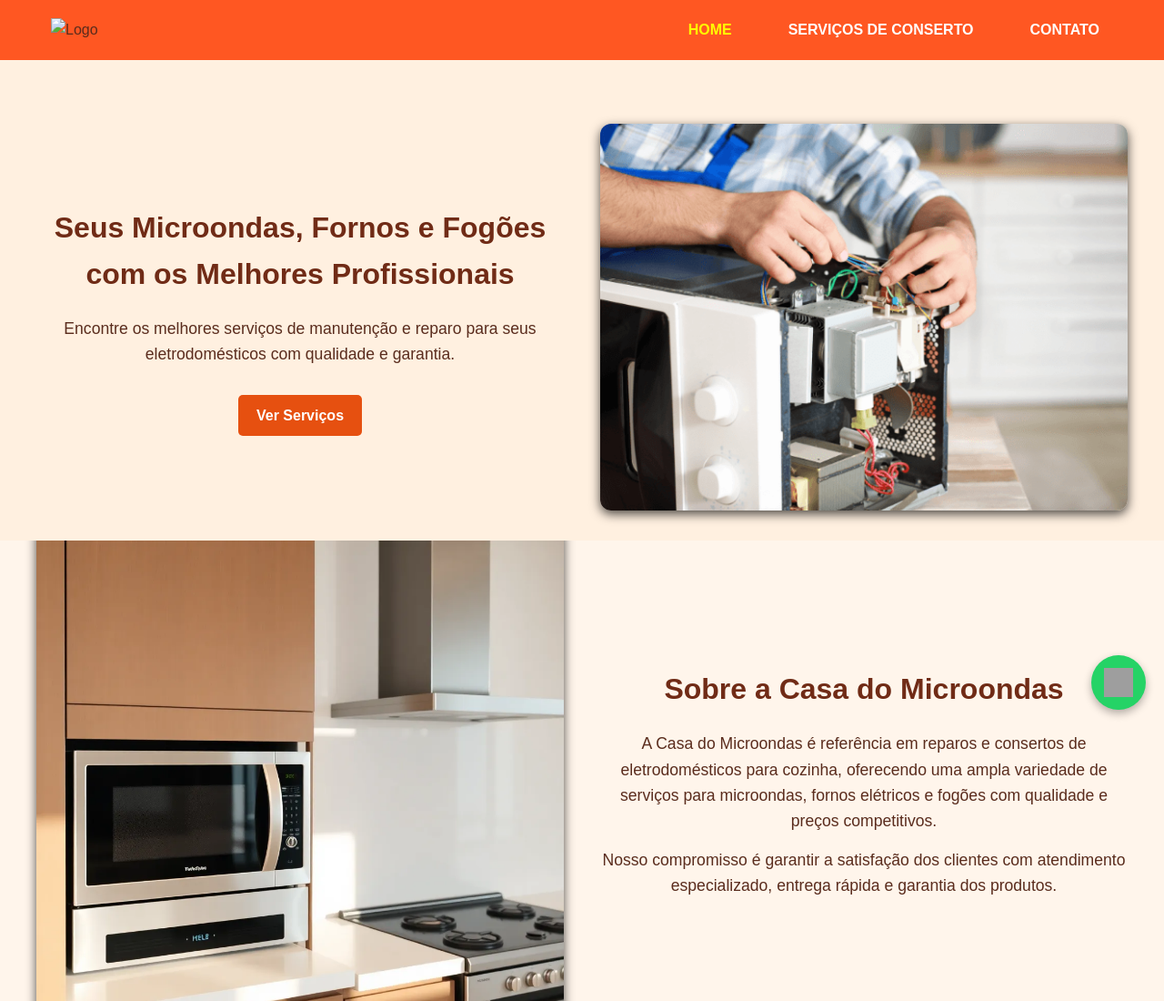
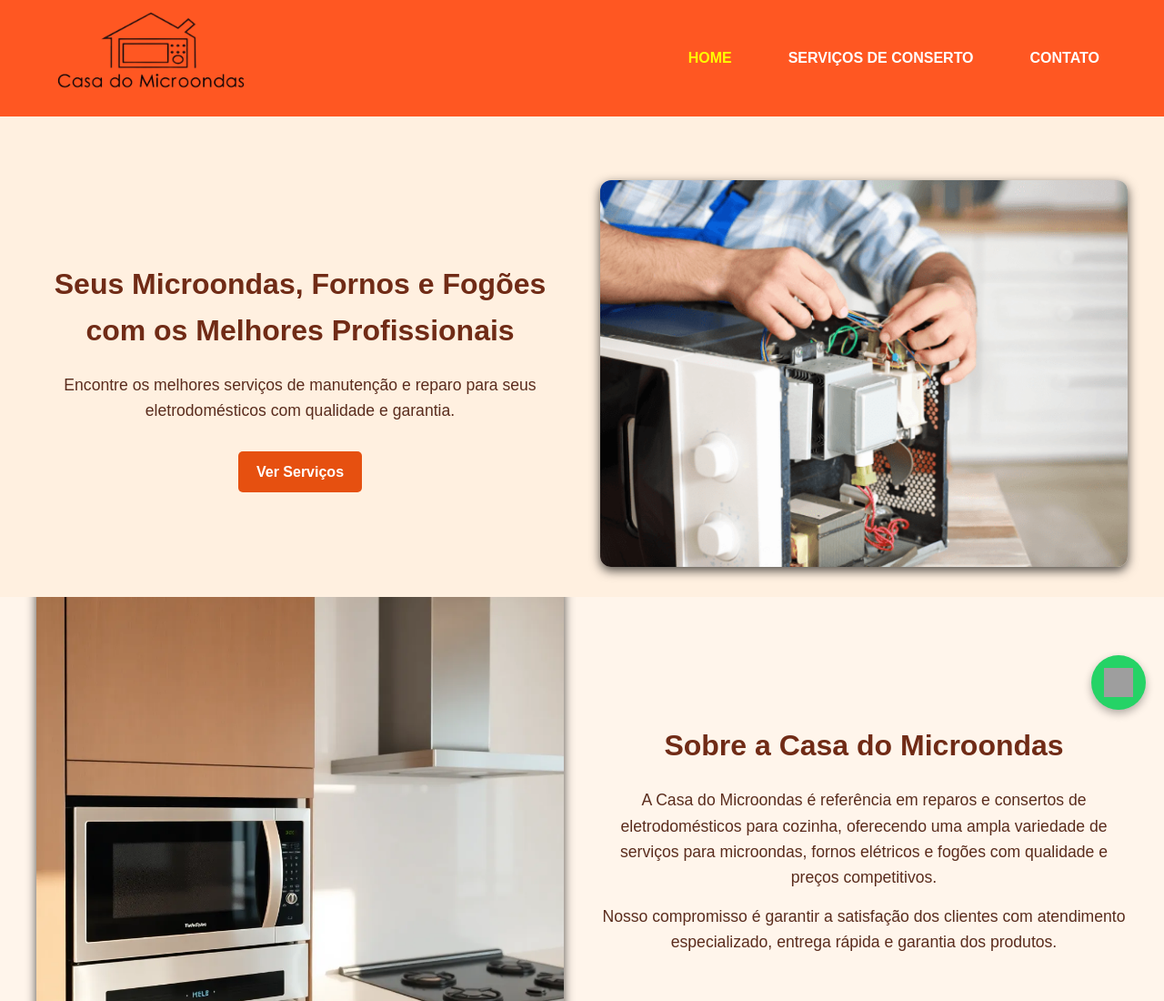
Before and after one commit to eduthecamper/casa-do-microondas, a plain HTML site: page index.html in a window 1280 px wide. Shown: the top 1100 px of the page at 91% size. Drawn offline with Linux system fonts and the light colour scheme; the site is published under a folder, as on GitHub Pages, so addresses that start at the root find nothing; grey boxes are pictures that could not be loaded.

Commit message:
Update index.html
fix logo

```diff
--- a/index.html
+++ b/index.html
@@ -12,7 +12,7 @@
     <div class="container-menu">
       <div class="logo">
         <!-- Substitua pelo caminho da sua logo -->
-        <img src="/images/logosemfundo.png" alt="Logo" />
+        <img src="images/logosemfundo.png" alt="Logo" />
       </div>
       <nav class="menu-nav">
         <a href="index.html" class="ativo">HOME</a>
```
